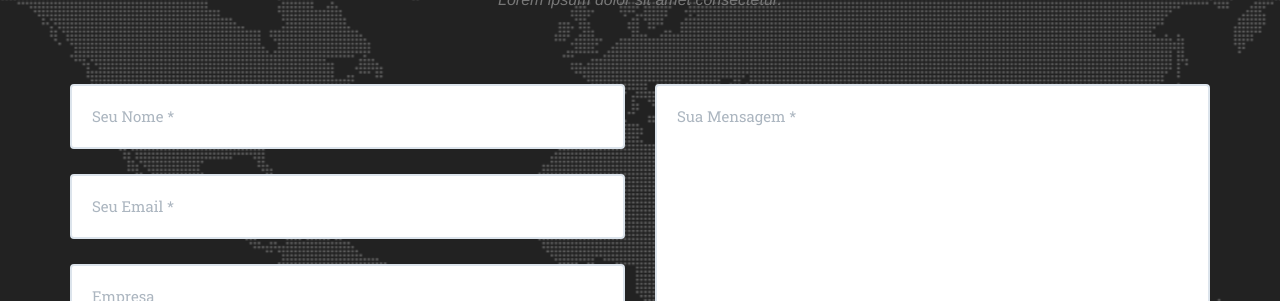
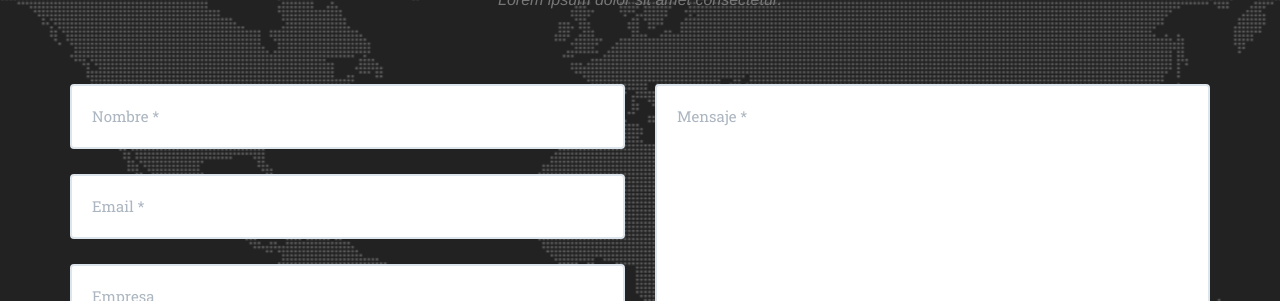
Before and after one commit to rdevai/rdevai.github.io, a Jekyll site: the page built from index.html, in a window 1280 px wide and 900 px high, scrolled down 1569 px. Shown: the part 237-538 px from the top of the window. Built offline with Jekyll 4.4.1, drawn with Linux system fonts in a browser that asks for light colours; some web fonts are replaced.

Commit message:
Change language of contact

```diff
--- a/_includes/contact.html
+++ b/_includes/contact.html
@@ -13,10 +13,10 @@
                         <div class="row">
                           <div class="col-md-6">
                             <div class="control-group form-group">
-                              <input class="form-control" type="text" name="name" placeholder="Seu Nome *">
+                              <input class="form-control" type="text" name="name" placeholder="Nombre *">
                             </div>
                             <div class="control-group form-group">
-                              <input class="form-control" name="_replyto" placeholder="Seu Email *" type="email">
+                              <input class="form-control" name="_replyto" placeholder="Email *" type="email">
                             </div>
                             <div class="control-group form-group">
                               <input class="form-control" type="text" name="_subject" placeholder="Empresa" />
@@ -27,7 +27,7 @@
 
                           <div class="col-md-6">
                             <div class="control-group form-group">
-                              <textarea class="form-control" name="message" placeholder="Sua Mensagem *"></textarea>
+                              <textarea class="form-control" name="message" placeholder="Mensaje *"></textarea>
                             </div>
                           </div>
 
```
